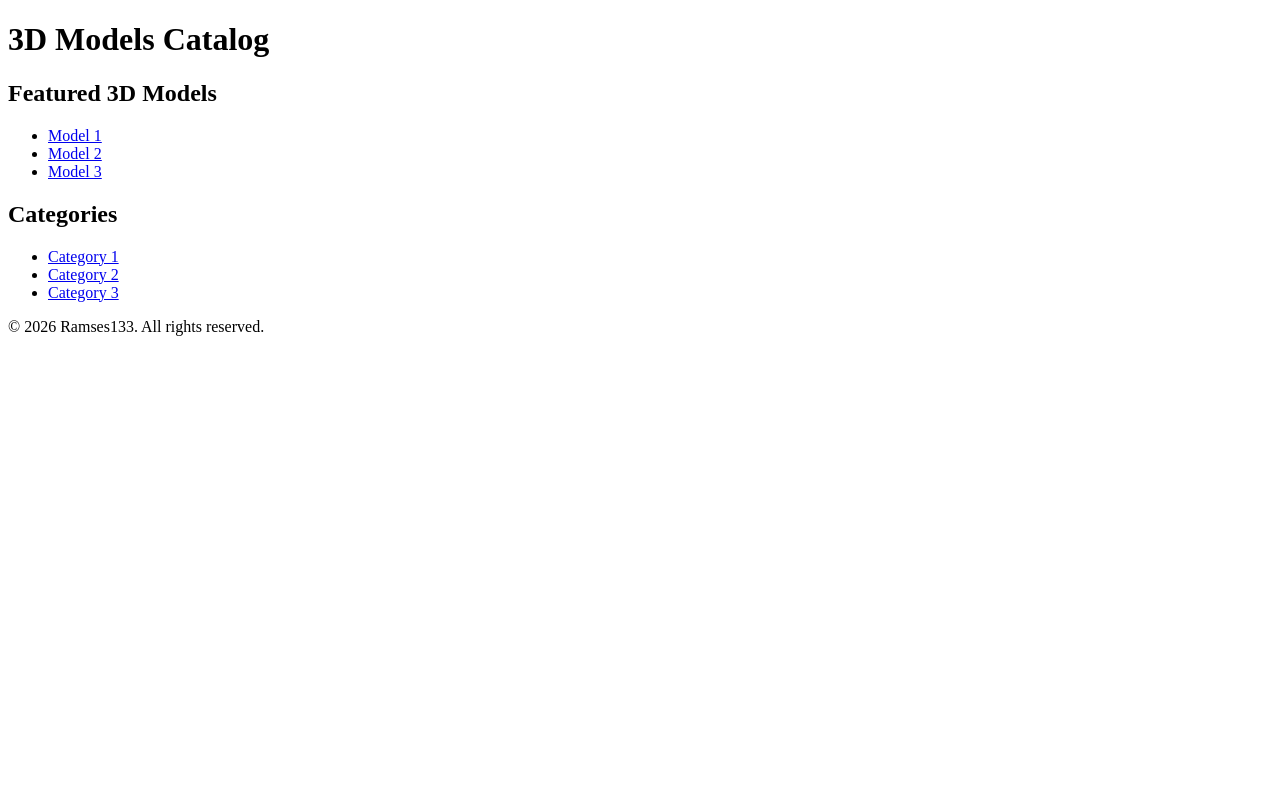
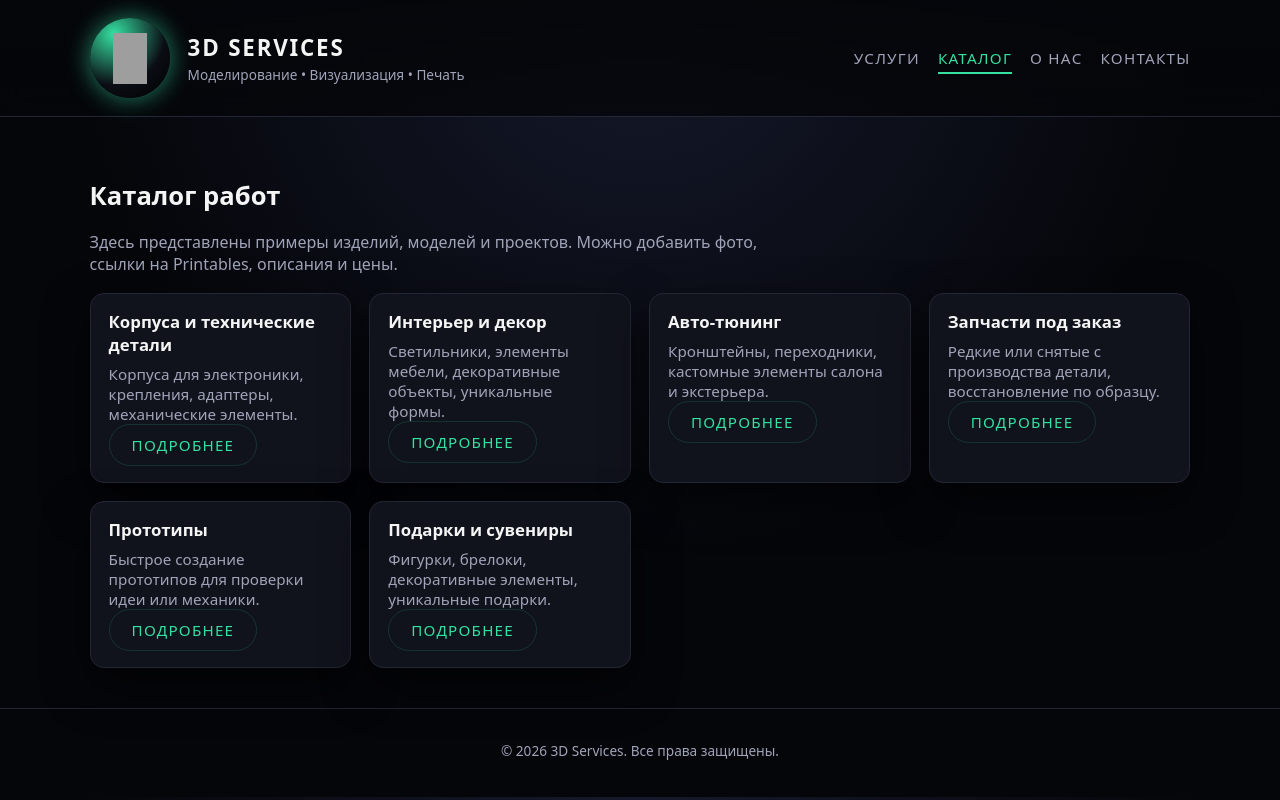
Before and after one commit to Ramses133/3d-services, a plain HTML site: page catalog.html in a window 1280 px wide. Drawn offline with Linux system fonts and the light colour scheme; grey boxes are pictures that could not be loaded.

Commit message:
набор каталогов

```diff
--- a/catalog.html
+++ b/catalog.html
@@ -1,35 +1,83 @@
 <!DOCTYPE html>
-<html lang="en">
+<html lang="ru">
 <head>
     <meta charset="UTF-8">
     <meta name="viewport" content="width=device-width, initial-scale=1.0">
-    <title>3D Models Catalog</title>
-    <link rel="stylesheet" href="styles.css">
+    <title>Каталог — 3D Services</title>
+    <link rel="stylesheet" href="css/style.css">
 </head>
 <body>
-    <header>
-        <h1>3D Models Catalog</h1>
-    </header>
-    <main>
-        <section>
-            <h2>Featured 3D Models</h2>
-            <ul>
-                <li><a href="models/model1.html">Model 1</a></li>
-                <li><a href="models/model2.html">Model 2</a></li>
-                <li><a href="models/model3.html">Model 3</a></li>
-            </ul>
-        </section>
-        <section>
-            <h2>Categories</h2>
-            <ul>
-                <li><a href="#category1">Category 1</a></li>
-                <li><a href="#category2">Category 2</a></li>
-                <li><a href="#category3">Category 3</a></li>
-            </ul>
-        </section>
-    </main>
-    <footer>
-        <p>&copy; 2026 Ramses133. All rights reserved.</p>
-    </footer>
+
+<header class="site-header">
+    <div class="logo-block">
+        <div class="logo-3d-wrapper">
+            <img src="img/logo.png" alt="3D Services Logo" class="logo-3d">
+        </div>
+        <div class="logo-text">
+            <h1>3D Services</h1>
+            <p>Моделирование • Визуализация • Печать</p>
+        </div>
+    </div>
+    <nav class="main-nav">
+        <ul>
+            <li><a href="index.html#services">Услуги</a></li>
+            <li><a href="catalog.html" style="color: var(--accent); border-color: var(--accent);">Каталог</a></li>
+            <li><a href="about.html">О нас</a></li>
+            <li><a href="contact.html">Контакты</a></li>
+        </ul>
+    </nav>
+</header>
+
+<main>
+    <section class="section">
+        <h2>Каталог работ</h2>
+        <p>Здесь представлены примеры изделий, моделей и проектов. Можно добавить фото, ссылки на Printables, описания и цены.</p>
+
+        <div class="cards">
+
+            <article class="card">
+                <h3>Корпуса и технические детали</h3>
+                <p>Корпуса для электроники, крепления, адаптеры, механические элементы.</p>
+                <a href="#" class="btn-secondary">Подробнее</a>
+            </article>
+
+            <article class="card">
+                <h3>Интерьер и декор</h3>
+                <p>Светильники, элементы мебели, декоративные объекты, уникальные формы.</p>
+                <a href="#" class="btn-secondary">Подробнее</a>
+            </article>
+
+            <article class="card">
+                <h3>Авто‑тюнинг</h3>
+                <p>Кронштейны, переходники, кастомные элементы салона и экстерьера.</p>
+                <a href="#" class="btn-secondary">Подробнее</a>
+            </article>
+
+            <article class="card">
+                <h3>Запчасти под заказ</h3>
+                <p>Редкие или снятые с производства детали, восстановление по образцу.</p>
+                <a href="#" class="btn-secondary">Подробнее</a>
+            </article>
+
+            <article class="card">
+                <h3>Прототипы</h3>
+                <p>Быстрое создание прототипов для проверки идеи или механики.</p>
+                <a href="#" class="btn-secondary">Подробнее</a>
+            </article>
+
+            <article class="card">
+                <h3>Подарки и сувениры</h3>
+                <p>Фигурки, брелоки, декоративные элементы, уникальные подарки.</p>
+                <a href="#" class="btn-secondary">Подробнее</a>
+            </article>
+
+        </div>
+    </section>
+</main>
+
+<footer class="site-footer">
+    <p>&copy; 2026 3D Services. Все права защищены.</p>
+</footer>
+
 </body>
 </html>
```
